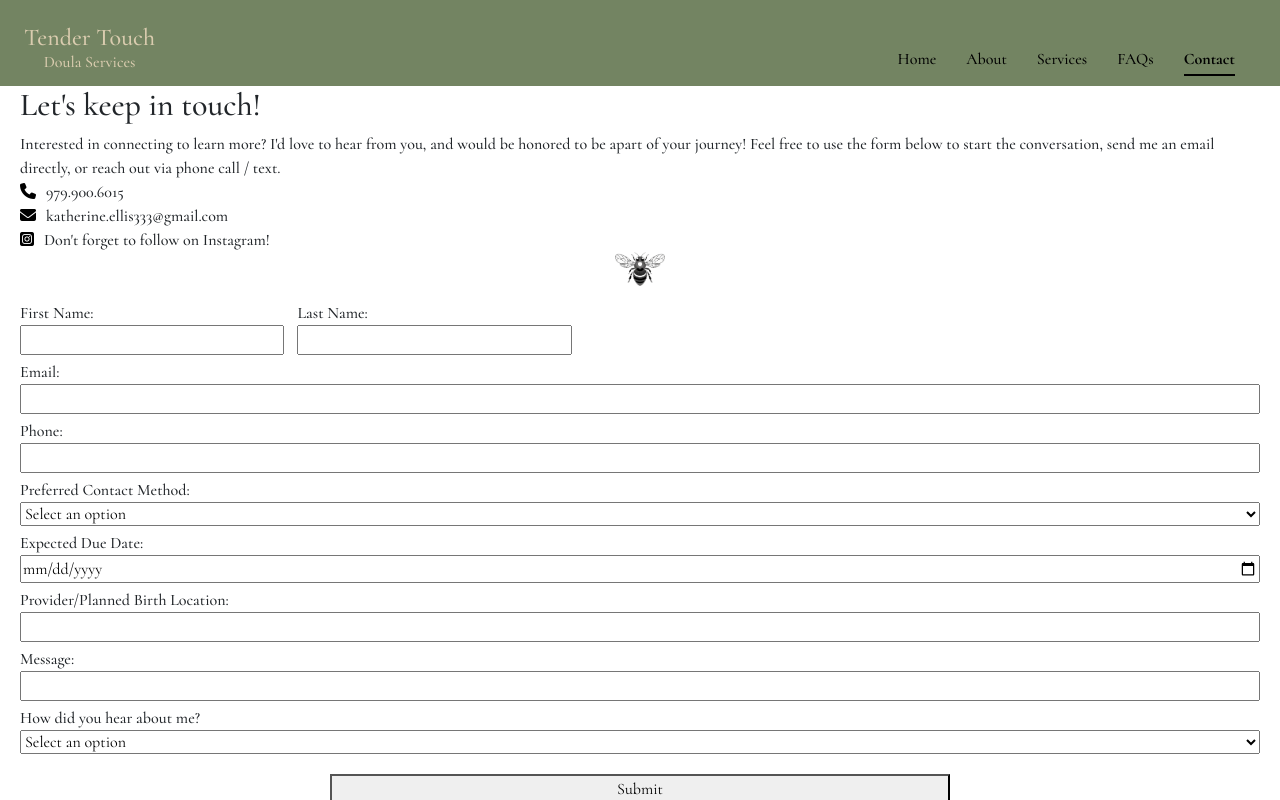
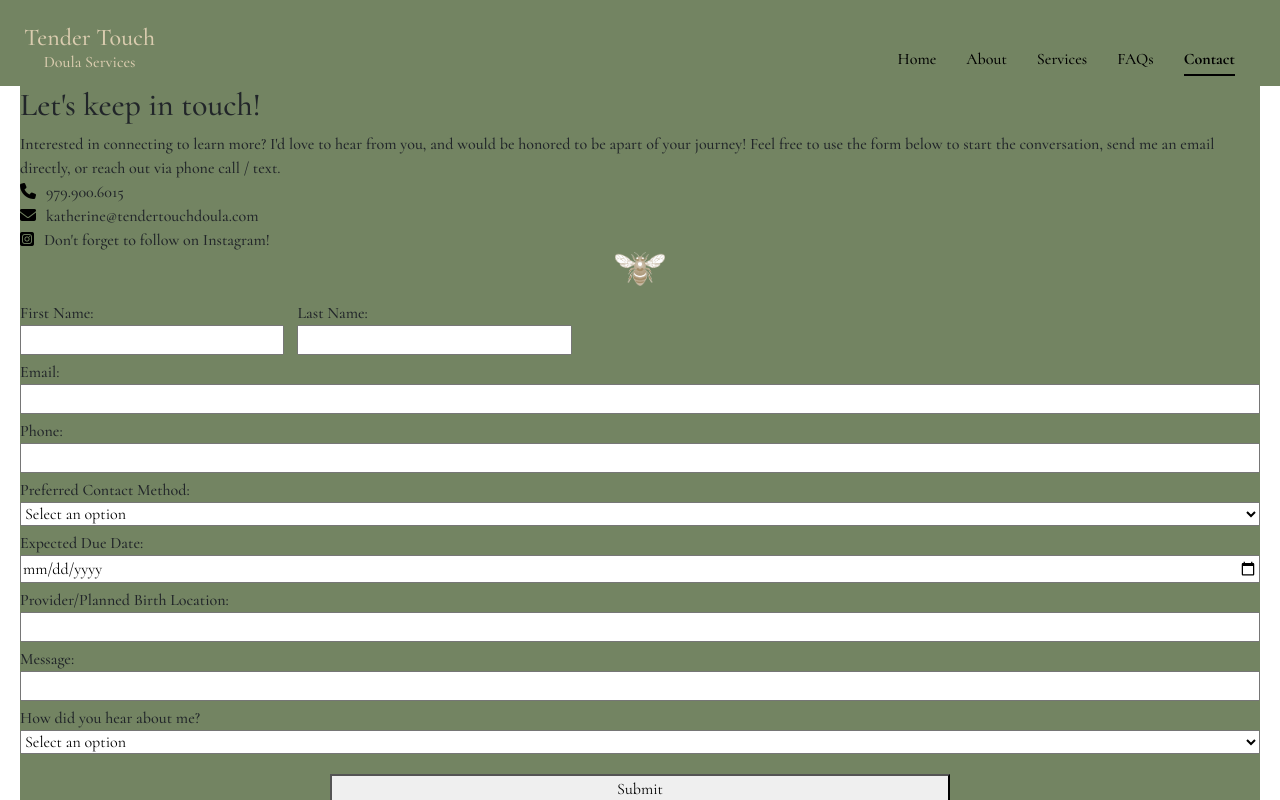
Before and after one commit to AHudg/holistic, a React (Vite) app: page /contact in a window 1280 px wide. Shown: the top 800 px of the page. Built offline with nearby package versions, Linux system fonts and the light colour scheme.

Commit message:
Put background-color on all pages + exchanged bee.png on page break and filtered the one for services to be green-ish

```diff
--- a/src/components/Footer/Footer.jsx
+++ b/src/components/Footer/Footer.jsx
@@ -35,7 +35,7 @@ function Footer({ setModalClass, bgColor, textColor }) {
                 style={{ color: textColor }}
               ></i>
             </a>
-            <a href="mailto:katherine.ellis333@gmail.com" target="_blank">
+            <a href="mailto:katherine@tendertouchdoula.com" target="_blank">
               <i
                 className="fa-solid fa-envelope fa-lg"
                 style={{ color: textColor }}
--- a/src/components/PageBreak/PageBreak.jsx
+++ b/src/components/PageBreak/PageBreak.jsx
@@ -1,8 +1,11 @@
-import bee from "../../assets/beeCutout.png";
+import bee from "../../assets/beeCrumbleCutout.png";
+import { useLocation } from "react-router-dom";
 
 import "./pagebreak.css";
 
 function PageBreak({ textColor }) {
+  let currentLocale = useLocation().pathname.split("/")[1];
+
   return (
     <div className="pageBreak">
       <div>
@@ -15,7 +18,14 @@ function PageBreak({ textColor }) {
           style={{ backgroundColor: textColor }}
         ></div>
       </div>
-      <img src={bee} className="pageBreakBee"></img>
+      <img
+        src={bee}
+        className={
+          currentLocale == "services"
+            ? "pageBreakBee meadowBee"
+            : "pageBreakBee"
+        }
+      ></img>
       <div>
         <div
           className="rightPageBreak"
--- a/src/components/PageBreak/pagebreak.css
+++ b/src/components/PageBreak/pagebreak.css
@@ -21,7 +21,10 @@
 .pageBreakBee {
   width: 50px;
   height: auto;
-  color: var(--cherry);
+}
+
+.meadowBee {
+  filter: hue-rotate(30deg) brightness(95%);
 }
 
 @media screen and (min-width: 575px) {
--- a/src/pages/About/About.jsx
+++ b/src/pages/About/About.jsx
@@ -2,7 +2,7 @@ import "./about.css";
 
 function About({}) {
   return (
-    <section>
+    <section className="aboutSection">
       <h2>About Me</h2>
       <p>
         Welcome! My name is Katherine Ellis and I am a proud birth doula and
--- a/src/pages/About/about.css
+++ b/src/pages/About/about.css
@@ -1,3 +1,7 @@
+.aboutSection {
+  background-color: var(--paleCherry);
+}
+
 @media screen and (min-width: 575px) {
 }
 
--- a/src/pages/Contact/Contact.jsx
+++ b/src/pages/Contact/Contact.jsx
@@ -19,10 +19,10 @@ function Contact({}) {
         <span id="myPhone">979.900.6015</span>
       </div>
       <div className="info">
-        <a href="mailto:katherine.ellis333@gmail.com" target="_blank">
+        <a href="mailto:katherine@tendertouchdoula.com" target="_blank">
           <i className="fa-solid fa-envelope"></i>
         </a>
-        <span id="myEmail">katherine.ellis333@gmail.com</span>
+        <span id="myEmail">katherine@tendertouchdoula.com</span>
       </div>
       <div className="info">
         <a href="http://instagram.com/_u/katherinee.ellis/" target="_blank">
--- a/src/pages/Contact/contact.css
+++ b/src/pages/Contact/contact.css
@@ -1,6 +1,7 @@
 /* Contact */
 .contactPage {
   margin: 0 20px;
+  background-color: var(--sage);
 }
 
 .contactPage > h2 {
--- a/src/pages/FAQs/faqs.css
+++ b/src/pages/FAQs/faqs.css
@@ -1,5 +1,5 @@
 .faqSection {
-  background-color: rgb(214, 254, 214);
+  background-color: var(--meadow);
   position: relative;
   overflow: hidden;
 }
--- a/src/pages/Home/home.css
+++ b/src/pages/Home/home.css
@@ -107,6 +107,7 @@
   top: 30px;
   right: -5px;
   transform: rotate(-55deg);
+  filter: hue-rotate(360deg);
 }
 
 .beeTwo {
--- a/src/pages/Services/Services.jsx
+++ b/src/pages/Services/Services.jsx
@@ -2,7 +2,7 @@ import "./services.css";
 
 function Services({}) {
   return (
-    <section>
+    <section className="serviceSection">
       <h2>Services Page</h2>
       <h3>Pregnancy & Birth Plan Consultation: $60 for 2 hours</h3>
       <p>
--- a/src/pages/Services/services.css
+++ b/src/pages/Services/services.css
@@ -1,3 +1,7 @@
+.serviceSection {
+  background-color: var(--paleCrumble);
+}
+
 @media screen and (min-width: 575px) {
 }
 
```
